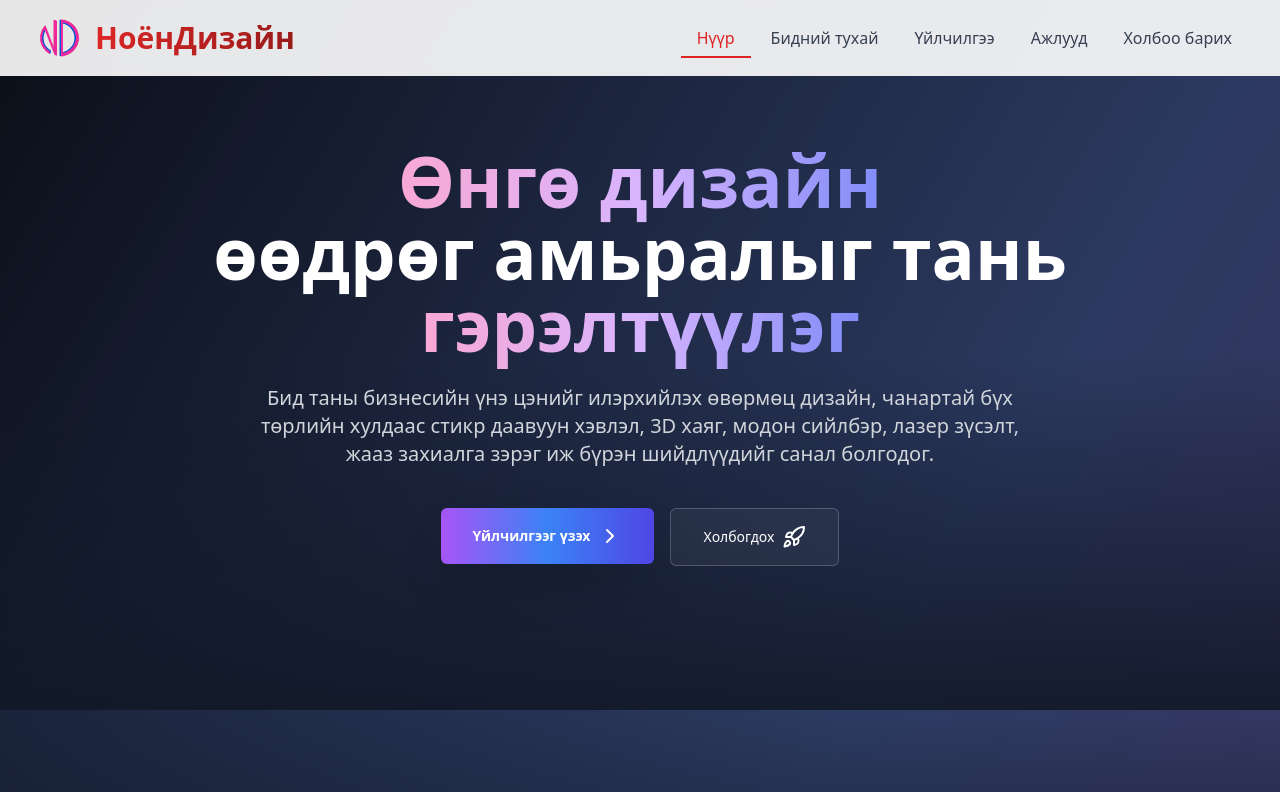
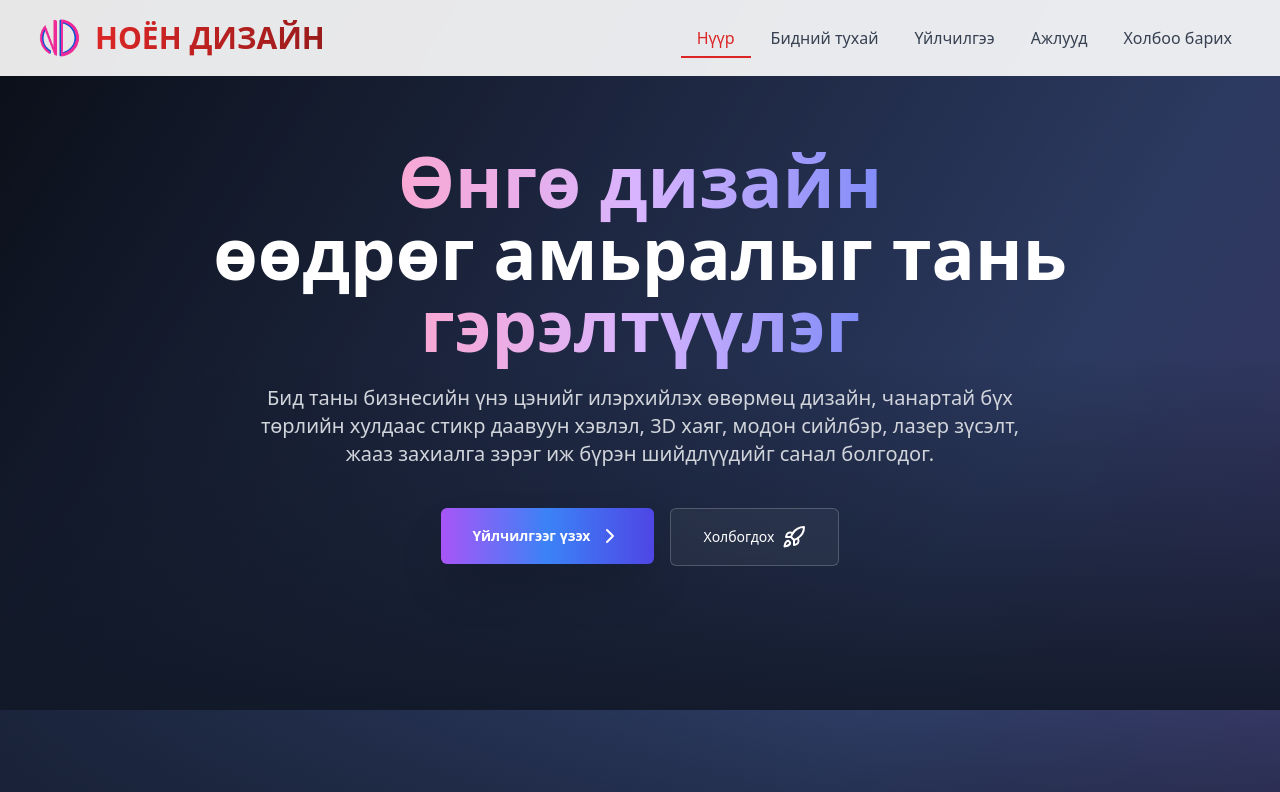
Before and after one commit to NoYoN1/NoyonDesign, a Next.js app in the folder frontend/: page / in a window 1280 px wide. Shown: the top 792 px of the page. Built offline with nearby package versions, Linux system fonts and the light colour scheme.

Commit message:
change header title style

```diff
--- a/frontend/src/components/Header.tsx
+++ b/frontend/src/components/Header.tsx
@@ -55,7 +55,7 @@ const logoImageUrl = "/images/nd.png";
 
         {/* Текст */}
         <span className="text-2xl sm:text-3xl font-bold bg-gradient-to-r from-red-600 to-red-800 bg-clip-text text-transparent">
-          НоёнДизайн
+          НОЁН ДИЗАЙН
         </span>
       </a>
     </motion.div>
```
